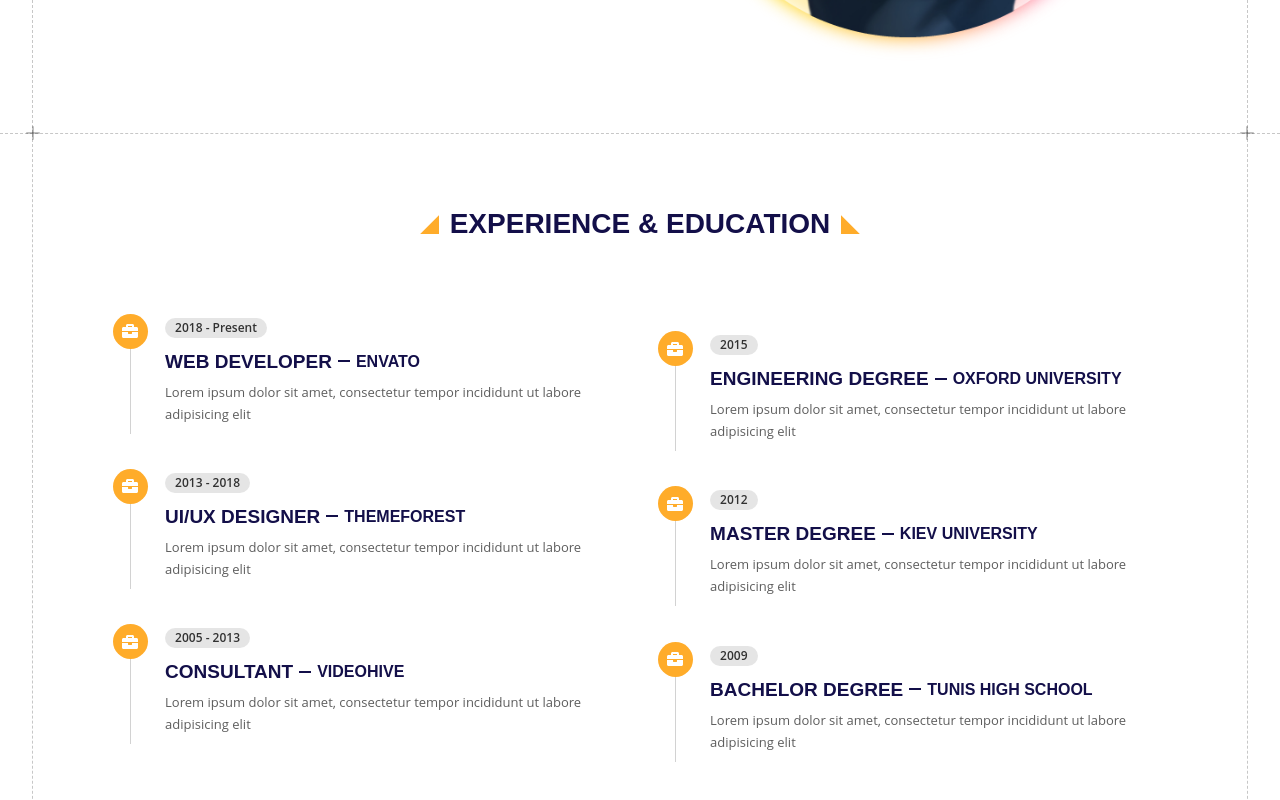
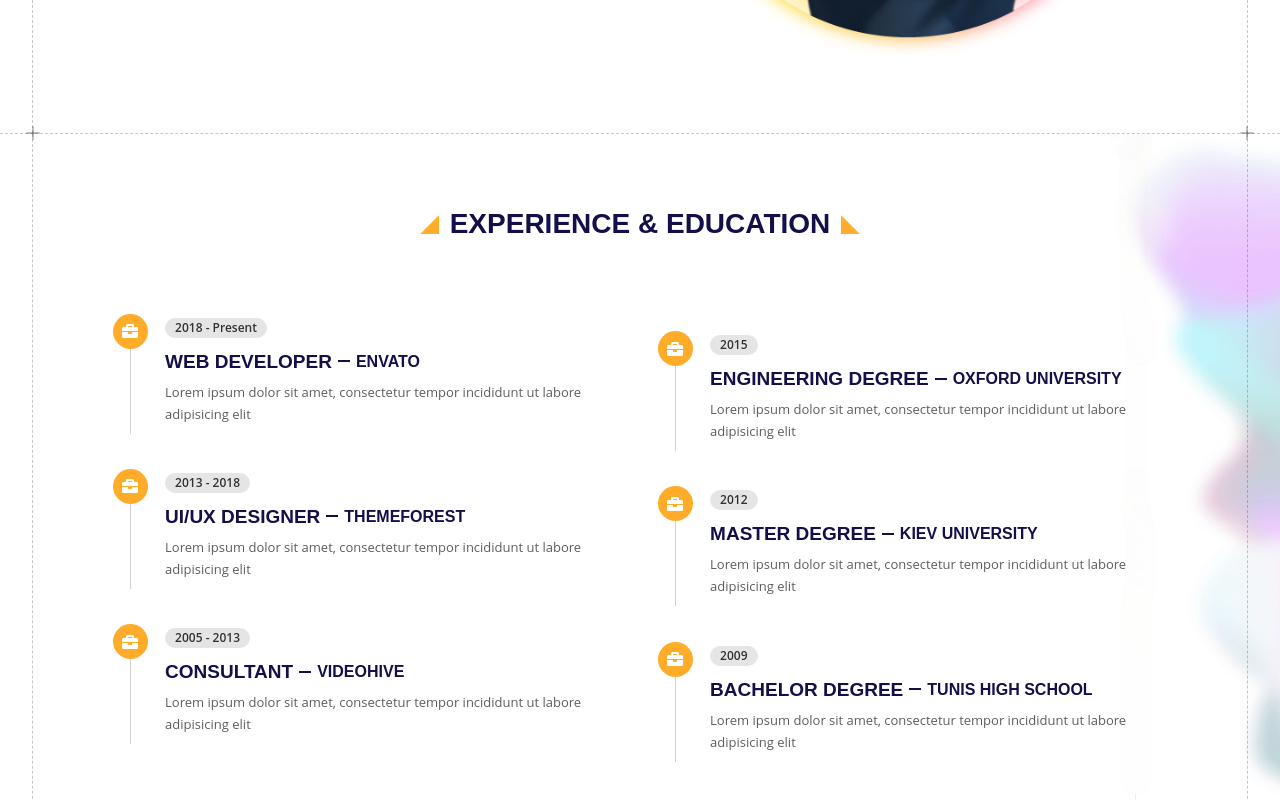
Before and after one commit to atikulla77/VoxDev, a React (Create React App) app: page / in a window 1280 px wide. Shown: the part 660-1460 px from the top of the page. Built offline with nearby package versions, Linux system fonts and the light colour scheme.

Commit message:
Experience & Education Section Particals add

```diff
--- a/src/Components/Home/ExperienceEducation.js
+++ b/src/Components/Home/ExperienceEducation.js
@@ -1,5 +1,6 @@
 import React from "react";
 import { FaBriefcase } from "react-icons/fa";
+import partical_1 from "../../Image/Partical_2.png";
 
 const ExperienceEducation = () => {
   const EducationData = [
@@ -51,6 +52,20 @@ const ExperienceEducation = () => {
   ];
 
   return (
+    <div className="w-full h-full relative">
+      <div className="absolute right-0 top-0 w-full flex justify-center overflow-hidden z-[0]">
+        <div className="[@media(min-width:1536px)]:w-[1536px] w-full mx-auto flex justify-end">
+          <img
+            src={partical_1}
+            className="[@media(min-width:660px)]:!w-[170px] [@media(min-width:460px)]:w-[140px] w-[120px]"
+          />
+        </div>
+      </div>
+      <div className="absolute right-[-170px] top-0 w-full [@media(min-width:1536px)]:flex hidden justify-center overflow-hidden z-[0]">
+        <div className="[@media(min-width:1536px)]:w-[1536px] w-full mx-auto flex justify-end">
+          <img src={partical_1} className="w-[170px] scale-x-[-1]" />
+        </div>
+      </div>
       <main
         className={`w-full h-full relative border-b-[1px] border-b-[#00000038] border-dashed [@media(min-width:1290px)]:!px-[3rem] [@media(min-width:550px)]:px-[2rem] [@media(min-width:450px)]:px-[1.5rem] px-[1rem]`}
       >
@@ -64,7 +79,9 @@ const ExperienceEducation = () => {
           {/* Tittle */}
           <div className="[@media(min-width:600px)]:!w-[27rem] [@media(min-width:460px)]:w-[12rem] w-[11rem] [@media(min-width:600px)]:!h-[20px] [@media(min-width:460px)]:h-[48px] h-[41px] text-[#130f49] text-center flex items-center justify-center z-10 [@media(min-width:400px)]:mb-[5rem] mb-[3.5rem] mx-auto relative">
             <h1 className="[@media(min-width:600px)]:!text-[28px] [@media(min-width:460px)]:text-[22px] text-[19px] font-[700] Poppins uppercase">
-            Experience <br className="[@media(min-width:600px)]:hidden flex "/>& Education
+              Experience{" "}
+              <br className="[@media(min-width:600px)]:hidden flex " />&
+              Education
             </h1>
             {/* Tittle Left Partical */}
             <div className="absolute left-[-5px] bottom-0">
@@ -115,8 +132,8 @@ const ExperienceEducation = () => {
                         </div>
                       </div>
                       <p className="text-[#181818b3] [@media(min-width:560px)]:text-[13px] [@media(min-width:460px)]:text-[12px] text-[11px] font-[500] [@media(min-width:460px)]:leading-[22px] leading-[18px] OpenSans">
-                      Lorem ipsum dolor sit amet, consectetur tempor incididunt
-                      ut labore
+                        Lorem ipsum dolor sit amet, consectetur tempor
+                        incididunt ut labore
                         <br className="[@media(min-width:1145px)]:flex hidden" />{" "}
                         adipisicing elit
                       </p>
@@ -160,8 +177,8 @@ const ExperienceEducation = () => {
                         </div>
                       </div>
                       <p className="text-[#181818b3] [@media(min-width:560px)]:text-[13px] [@media(min-width:460px)]:text-[12px] text-[11px] font-[500] [@media(min-width:460px)]:leading-[22px] leading-[18px] OpenSans">
-                      Lorem ipsum dolor sit amet, consectetur tempor incididunt
-                      ut labore
+                        Lorem ipsum dolor sit amet, consectetur tempor
+                        incididunt ut labore
                         <br className="[@media(min-width:1145px)]:flex hidden" />{" "}
                         adipisicing elit
                       </p>
@@ -173,6 +190,7 @@ const ExperienceEducation = () => {
           </div>
         </div>
       </main>
+    </div>
   );
 };
 
--- a/src/index.css
+++ b/src/index.css
@@ -9,6 +9,7 @@ body {
   -webkit-font-smoothing: antialiased;
   -moz-osx-font-smoothing: grayscale;
   background-color: white;
+  overflow-x: hidden;
 }
 
 code {
```
Lines whose indentation alone changed are shown as unchanged.
